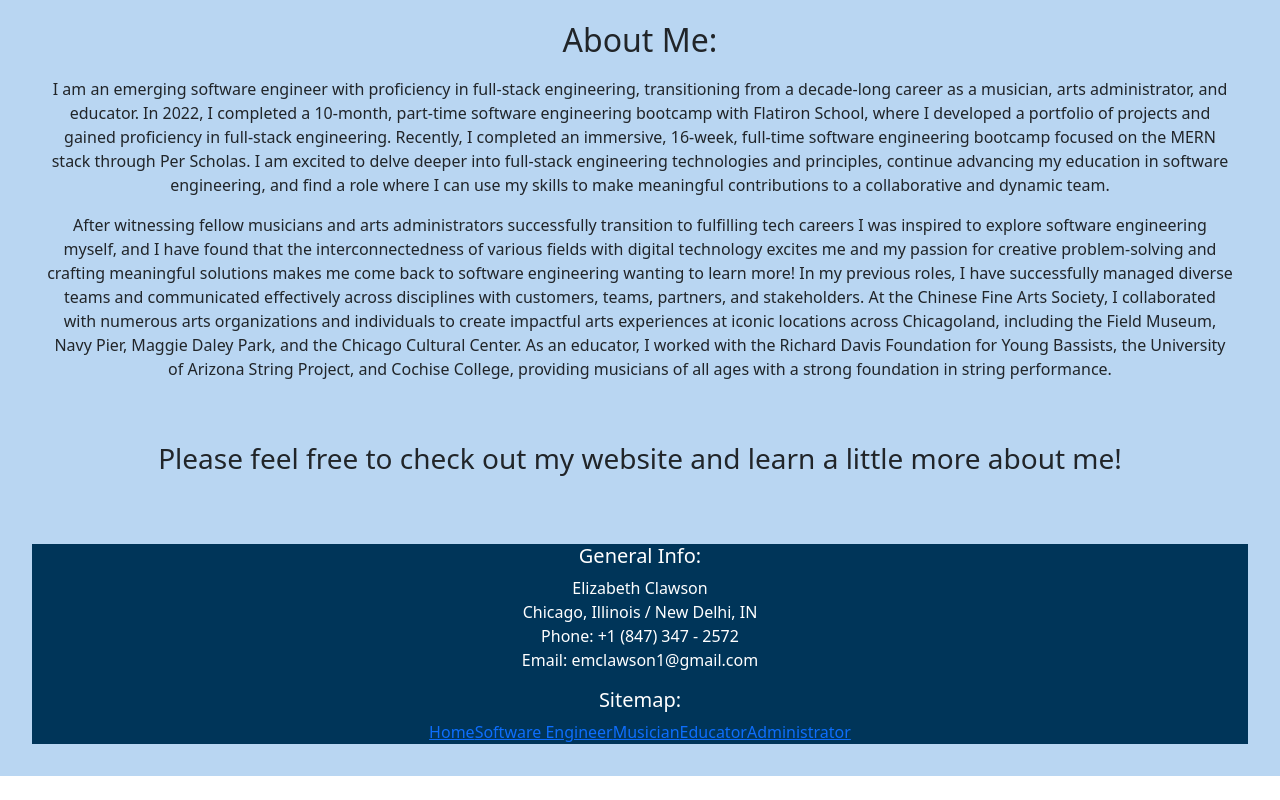
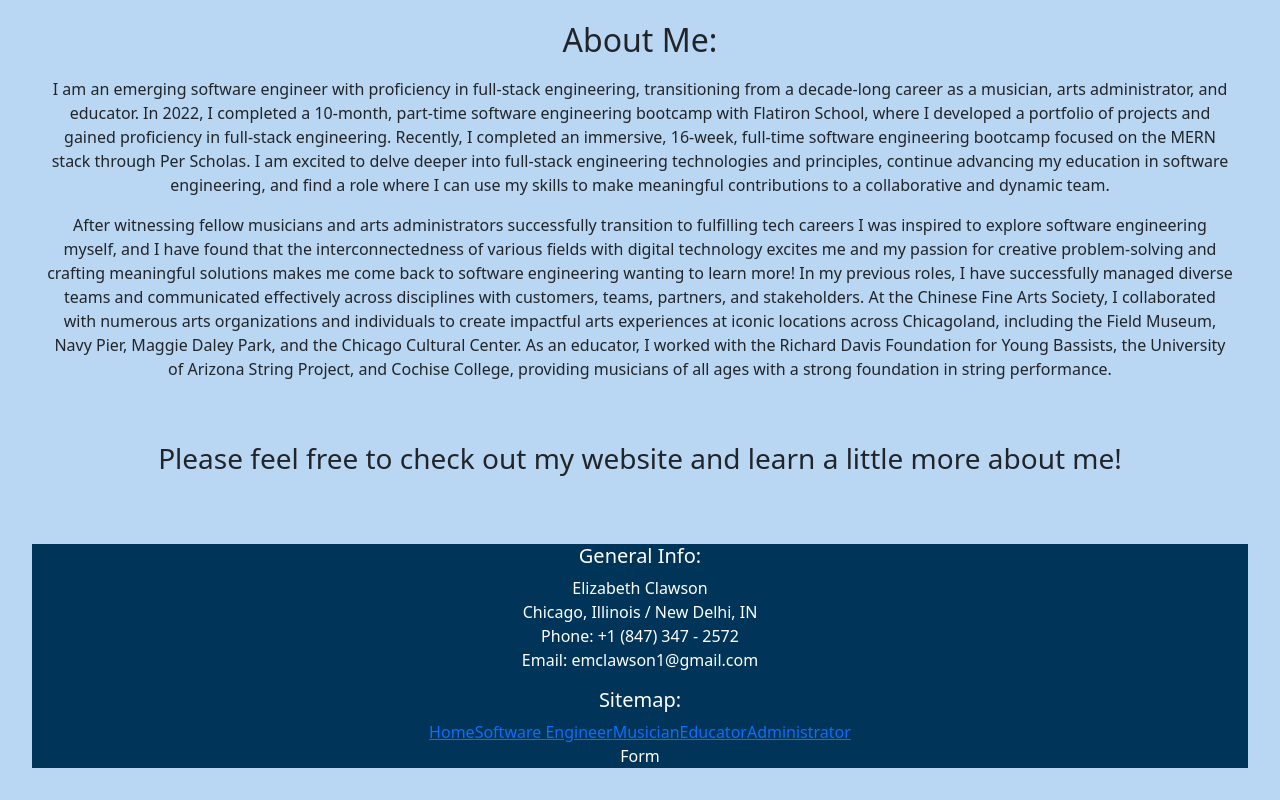
Before and after one commit to e-clawson/personal-website, a React (Vite) app in the folder personal-website-frontend/: page / in a window 1280 px wide. Shown: the part 470-1270 px from the top of the page. Before the commit the page ends 1246 px from the top, so only its background shows below. Built offline with nearby package versions, Linux system fonts and the light colour scheme.

Commit message:
added form to footer

```diff
--- a/personal-website-frontend/src/components/Footer/Footer.jsx
+++ b/personal-website-frontend/src/components/Footer/Footer.jsx
@@ -1,6 +1,7 @@
 import React from "react"
 import {Link} from 'react-router-dom'
 import '../Footer/footer.css'
+import Form from "../Form/Form"
 
 export default function Footer() {
     return (
@@ -26,6 +27,9 @@
                 <Link to="/educator">Educator</Link>
                 <Link to="/administrator">Administrator</Link>
             </div>
+            <div className="form">
+                <Form />
+            </div>
         </div>
 
     )
--- a/personal-website-frontend/src/components/Form/Form.jsx
+++ b/personal-website-frontend/src/components/Form/Form.jsx
@@ -0,0 +1,9 @@
+import React from 'react'
+
+const Form = () => {
+  return (
+    <div>Form</div>
+  )
+}
+
+export default Form
```
